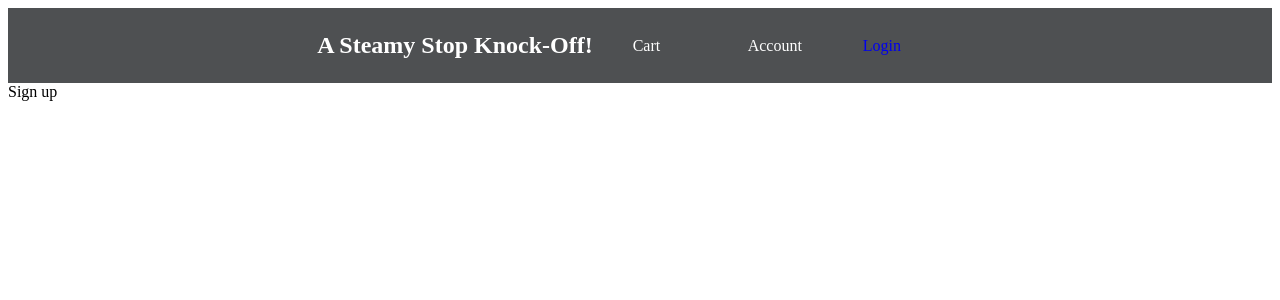
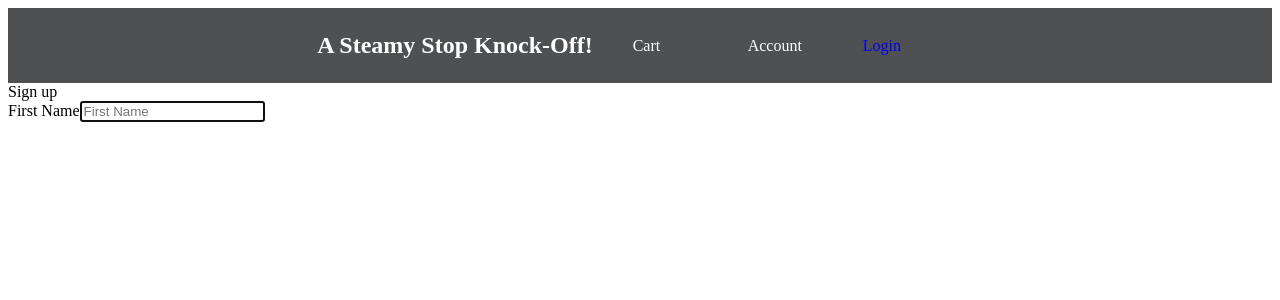
Before and after one commit to Josebosquez/A-steamy-KnockStop-off, a React (Create React App) app in the folder SKO-frontend/sko-frontend/: page /sign-up in a window 1280 px wide. Shown: the top 300 px of the page. Built offline with nearby package versions, Linux system fonts and the light colour scheme.

Commit message:
adding first name input

```diff
--- a/SKO-frontend/sko-frontend/src/components/Signup/Signup.js
+++ b/SKO-frontend/sko-frontend/src/components/Signup/Signup.js
@@ -1,7 +1,6 @@
 import React, { Component } from 'react'
 
 import {isAlpha, isEmail, isAlphanumeric, isStrongPassword} from "validator"
-
 
 export class Signup extends Component {
     state ={
@@ -20,7 +19,6 @@ export class Signup extends Component {
 
     }
 
-
     render() {
         const {
             firstName,
@@ -35,6 +33,23 @@ export class Signup extends Component {
             <div className='container'>
                 <div className='title'>Sign up</div>
 
+                <div>
+                    <form className='form' onSubmit={this.handleOnSubmit}>
+                        <div>
+                            <label>First Name</label>
+                            <input
+                            value={firstName}
+                            placeholder="First Name"
+                            name='firstName'
+                            onChange={this.handleOnChange}
+                            autoFocus
+                            />
+                        </div>
+                    </form>
+                </div>
+
+
+
             </div>
         )
     }
```
